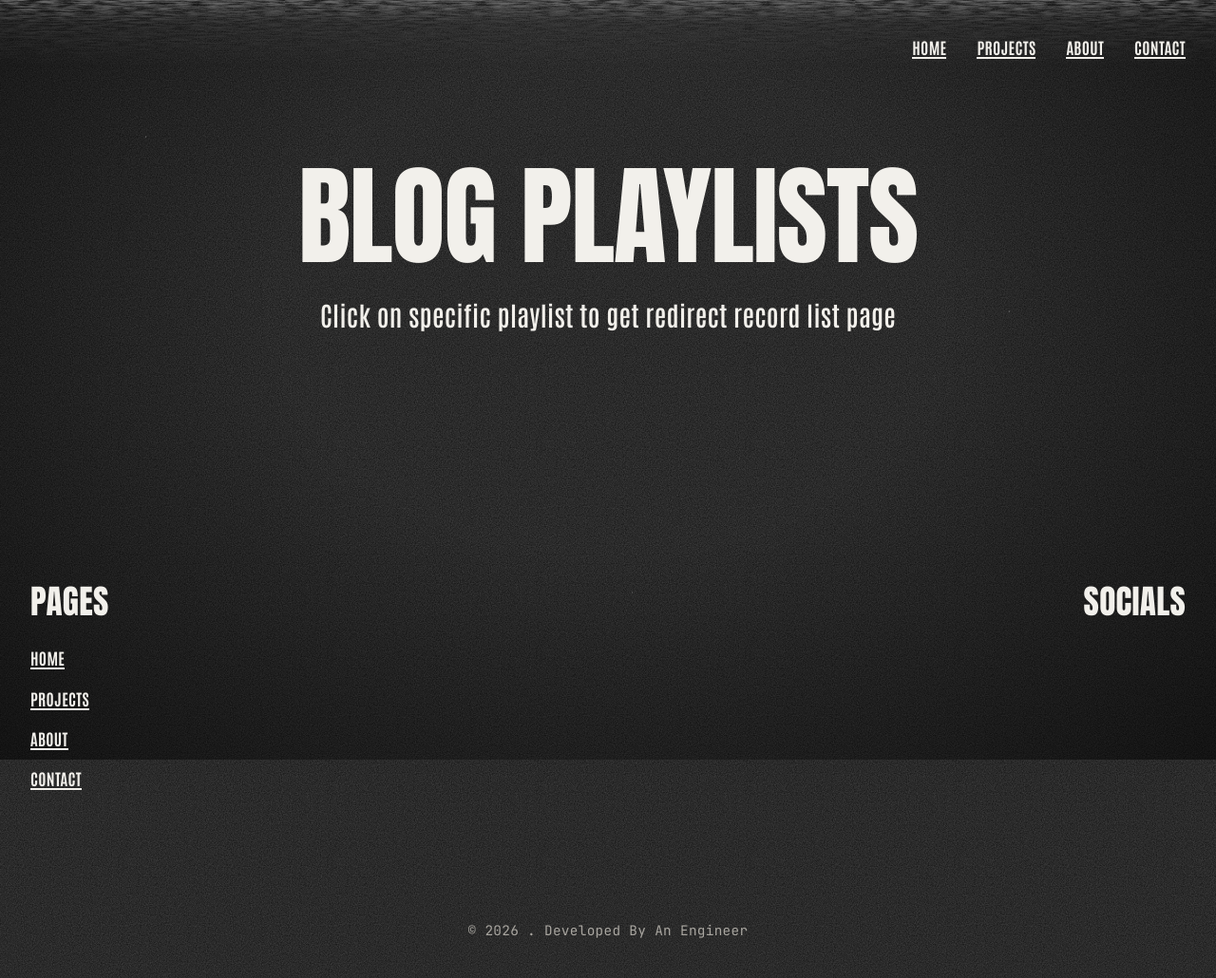
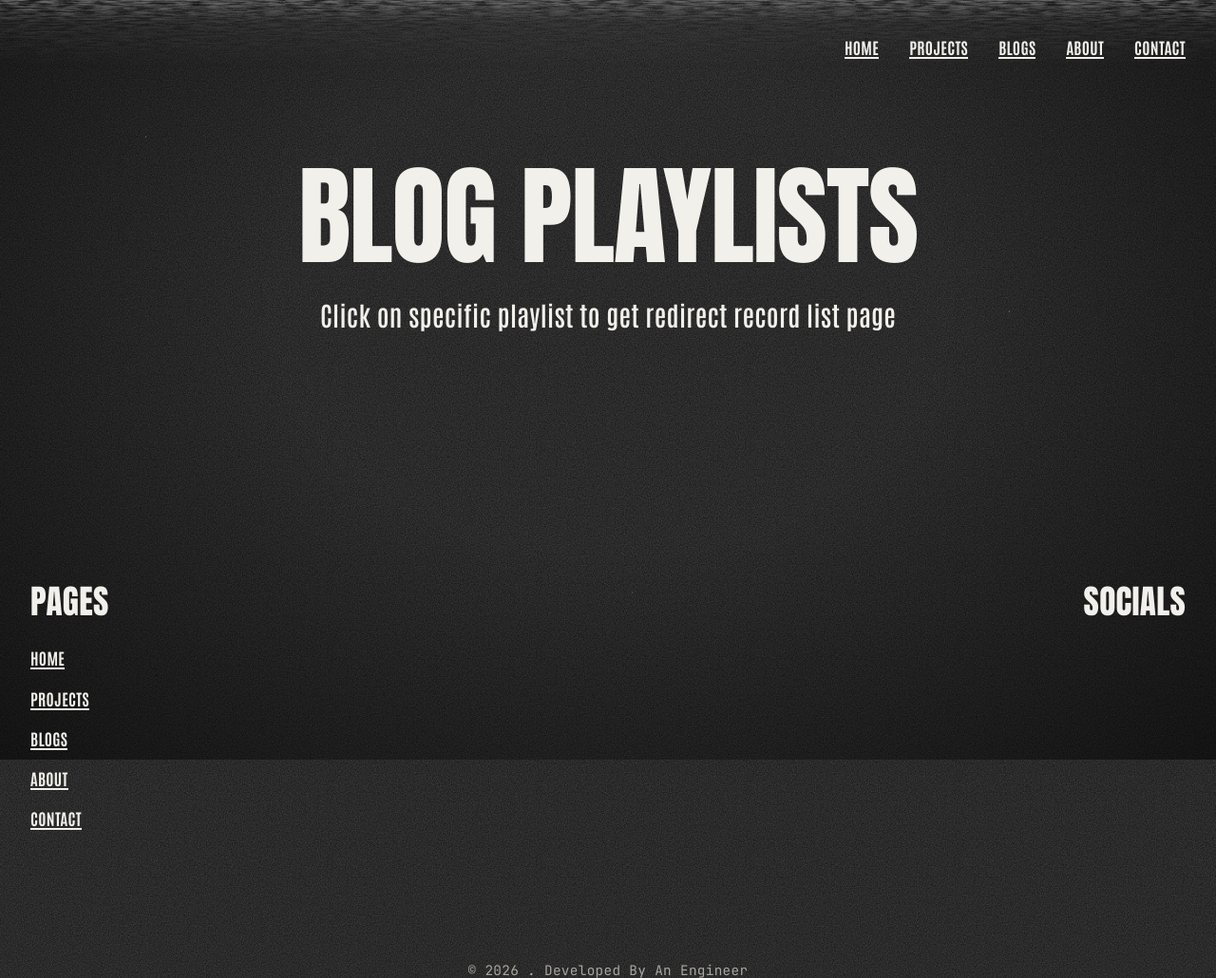
Before and after one commit to nishan756/nishan_portfolio, a Django app: page /blogs/playlists/ in a window 1280 px wide. Shown: the top 1030 px of the page at 95% size. Run offline with Django 5.2, Linux system fonts and the light colour scheme; data that the repository does not hold is empty; some web fonts are replaced.

Commit message:
Added Blog nav item

```diff
--- a/intro/templates/base.html
+++ b/intro/templates/base.html
@@ -19,6 +19,7 @@
     <ul>
       <li><a href="{% url 'home' %}">Home</a></li>
       <li><a href="{% url 'projects' %}">Projects</a></li>
+      <li><a href="{% url 'blog-playlists' %}">Blogs</a></li>
       <li><a href="{% url 'about' %}">About</a></li>
       <li><a href="{% url 'contact' %}">Contact</a></li>
     </ul>
@@ -39,6 +40,7 @@
         <ul>
           <li><a class="link-line" href="{% url 'home' %}">Home</a></li>
           <li><a class="link-line" href="{% url 'projects' %}">Projects</a></li>
+          <li><a class="link-line" href="{% url 'blog-playlists' %}">Blogs</a></li>
           <li><a class="link-line" href="{% url 'about' %}">About</a></li>
           <li><a class="link-line" href="{% url 'contact' %}">Contact</a></li>
         </ul>
```
